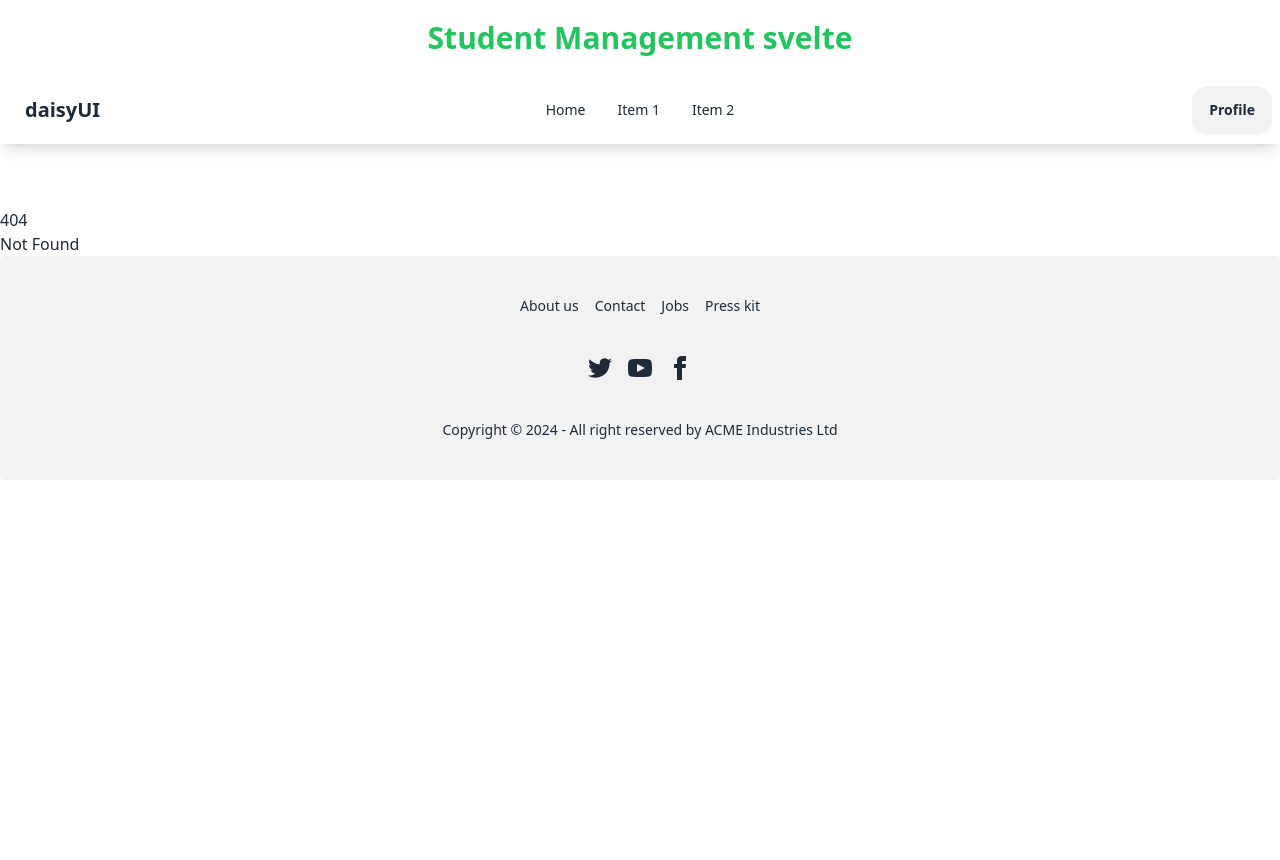
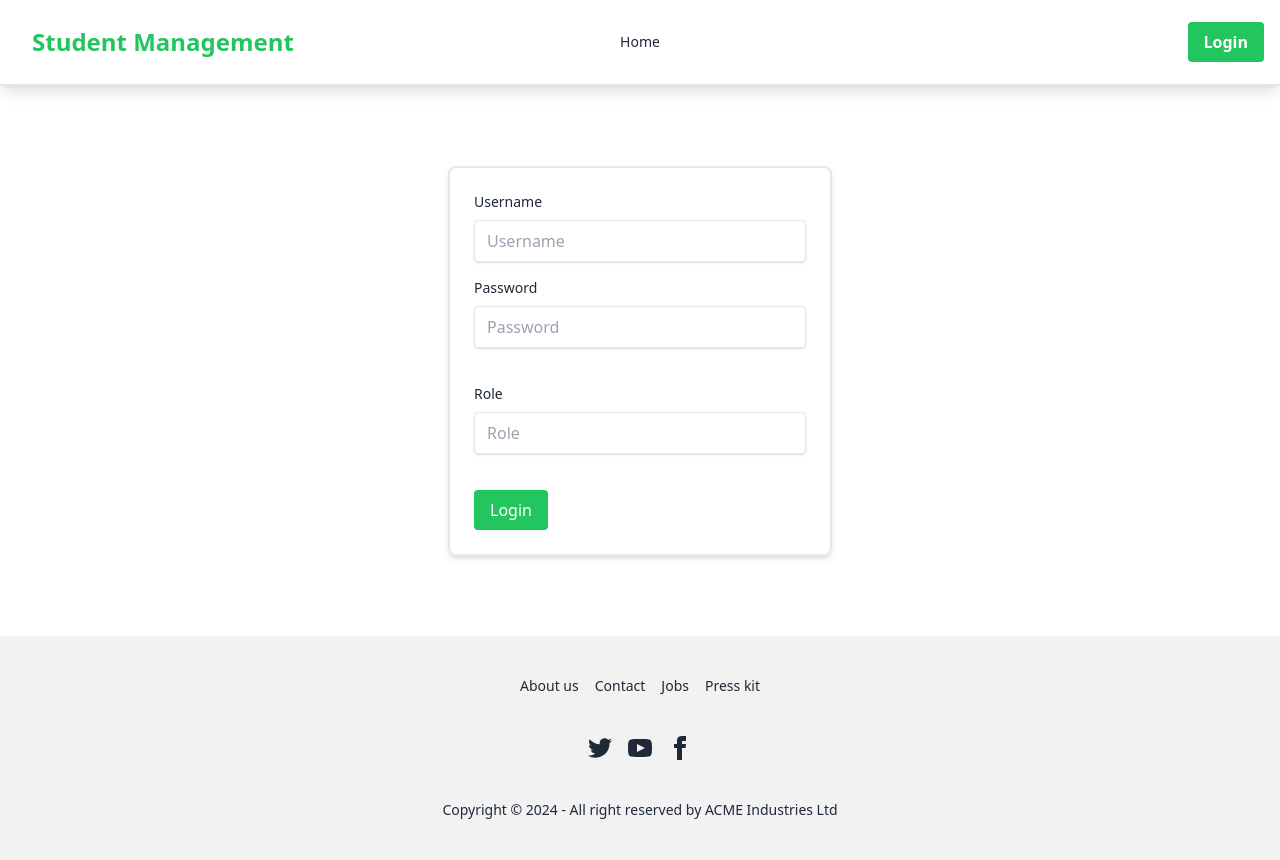
Before and after one commit to mosheurpau/student-management-svelte, a SvelteKit app: page /login in a window 1280 px wide. Before the commit this address had no page. Before the commit the page ends 800 px from the top, so only its background shows below. Built offline with nearby package versions, Linux system fonts and the light colour scheme.

Commit message:
added longin page with authentication and role base authorization and private routing for user and admin

```diff
--- a/src/components/Header.svelte
+++ b/src/components/Header.svelte
@@ -1,53 +1,106 @@
 <script>
-  const tabs = [
-    { name: "Home", link: "/" },
-    { name: "Item 1", link: "#item1" },
-    { name: "Item 2", link: "#item2" },
-  ];
+  import { authStore } from "$lib/stores/authStore";
+  import { get } from "svelte/store";
+  import { page } from "$app/stores";
+
+  let authState;
+
+  $: authState = get(authStore);
+
+  function handleLogout() {
+    authStore.logout();
+    window.location.href = "/login";
+  }
+
+  let tabs = [{ name: "Home", link: "/" }];
+
+  $: {
+    tabs = [{ name: "Home", link: "/" }];
+    if (authState.isAuthenticated) {
+      tabs.push({ name: "Protected", link: "/protected" });
+      if (authState.role === "admin") {
+        tabs.push({ name: "Dashboard", link: "/dashboard" });
+      }
+    }
+  }
+
+  $: currentPath = $page.url.pathname;
 </script>
 
-<div class="max-w-7xl mx-auto mb-16">
-  <h2 class="text-3xl font-bold text-green-500 text-center py-5">
-    Student Management svelte
-  </h2>
-  <div class="navbar shadow-lg">
-    <div class="navbar-start">
-      <div class="dropdown">
-        <div tabindex="0" role="button" class="btn btn-ghost lg:hidden">
+<div class="mx-auto mb-4 shadow-lg border-b-2">
+  <div class="navbar max-w-7xl mx-auto p-4">
+    <div class="navbar-start flex items-center">
+      <div class="dropdown lg:hidden">
+        <button tabindex="0" class="btn btn-ghost">
           <svg
             xmlns="http://www.w3.org/2000/svg"
             class="h-5 w-5"
             fill="none"
             viewBox="0 0 24 24"
             stroke="currentColor"
-            ><path
+          >
+            <path
               stroke-linecap="round"
               stroke-linejoin="round"
               stroke-width="2"
               d="M4 6h16M4 12h8m-8 6h16"
-            /></svg
-          >
-        </div>
+            />
+          </svg>
+        </button>
         <ul
           tabindex="0"
-          class="menu menu-sm dropdown-content mt-3 z-[1] p-2 shadow bg-base-100 rounded-box w-52"
+          class="menu menu-sm dropdown-content mt-3 z-[1] p-2 shadow bg-white rounded-box w-52"
         >
-          {#each tabs as tab, index}
-            <li><a href={tab.link}> {tab.name}</a></li>
+          {#each tabs as tab}
+            <li>
+              <a
+                href={tab.link}
+                class={`${currentPath === tab.link ? "active" : ""} block px-4 py-2 text-gray-700 hover:text-green-500`}
+              >
+                {tab.name}
+              </a>
+            </li>
           {/each}
         </ul>
       </div>
-      <a href="/" class="btn btn-ghost text-xl">daisyUI</a>
+      <a href="/" class="md:text-2xl text-sm font-bold text-green-500 ml-4"
+        >Student Management</a
+      >
     </div>
     <div class="navbar-center hidden lg:flex">
       <ul class="menu menu-horizontal px-1">
-        {#each tabs as tab, index}
-          <li><a href={tab.link}>{tab.name}</a></li>
+        {#each tabs as tab}
+          <li>
+            <a
+              href={tab.link}
+              class={` hover:text-green-500 ${currentPath === tab.link ? "active" : ""} px-4 py-2`}
+              >{tab.name}</a
+            >
+          </li>
         {/each}
       </ul>
     </div>
-    <div class="navbar-end">
-      <button class="btn rounded-2xl">Profile</button>
+    <div class="navbar-end flex items-center space-x-4">
+      {#if authState.isAuthenticated}
+        <p class="inline-block">Welcome, {authState.user}</p>
+        <button
+          on:click={handleLogout}
+          class="bg-red-500 hover:bg-red-700 text-white font-bold py-2 px-4 rounded"
+          >Logout</button
+        >
+      {:else}
+        <a
+          href="/login"
+          class="bg-green-500 hover:bg-green-700 text-white font-bold py-2 px-4 rounded"
+          >Login</a
+        >
+      {/if}
     </div>
   </div>
 </div>
+
+<style>
+  .active {
+    @apply text-green-500 font-bold;
+  }
+</style>
--- /dev/null
+++ b/src/lib/stores/authStore.js
@@ -0,0 +1,51 @@
+import { writable } from "svelte/store";
+
+function createAuthStore() {
+  let user, role, isAuthenticated;
+
+  if (typeof window !== "undefined") {
+    // Only run this code on the client side
+    user = localStorage.getItem("user");
+    role = localStorage.getItem("role");
+    isAuthenticated = !!user;
+  } else {
+    // Placeholder values for server side rendering
+    user = null;
+    role = null;
+    isAuthenticated = false;
+  }
+
+  const { subscribe, set } = writable({
+    user,
+    role,
+    isAuthenticated,
+  });
+
+  return {
+    subscribe,
+    login: (username, userRole) => {
+      if (typeof window !== "undefined") {
+        localStorage.setItem("user", username);
+        localStorage.setItem("role", userRole);
+      }
+      set({
+        user: username,
+        role: userRole,
+        isAuthenticated: true,
+      });
+    },
+    logout: () => {
+      if (typeof window !== "undefined") {
+        localStorage.removeItem("user");
+        localStorage.removeItem("role");
+      }
+      set({
+        user: null,
+        role: null,
+        isAuthenticated: false,
+      });
+    },
+  };
+}
+
+export const authStore = createAuthStore();
--- /dev/null
+++ b/src/routes/dashboard/+page.svelte
@@ -0,0 +1,22 @@
+<script>
+  import { authStore } from "$lib/stores/authStore";
+  import { get } from "svelte/store";
+  import { onMount } from "svelte";
+
+  let authState;
+
+  $: authState = get(authStore);
+
+  onMount(() => {
+    if (!authState.isAuthenticated || authState.role !== "admin") {
+      window.location.href = "/login";
+    }
+  });
+</script>
+
+<div class="h-96">
+  <div class="max-w-md mx-auto mt-20 p-6 rounded-lg shadow-md">
+    <h1 class="text-2xl font-bold mb-4">Admin Dashboard</h1>
+    <p>This is the admin dashboard. Only accessible if you are an admin.</p>
+  </div>
+</div>
--- /dev/null
+++ b/src/routes/login/+page.svelte
@@ -0,0 +1,64 @@
+<script>
+  import { authStore } from "$lib/stores/authStore";
+
+  let username = "";
+  let password = "";
+  let role = ""; // New field for role
+
+  async function handleLogin() {
+    // Replace with actual login logic
+    if (username && password) {
+      // Here I should validate the credentials and get the role from my backend
+      const userRole = role.toLowerCase(); // Replace this with the actual role from my backend
+      authStore.login(username, userRole);
+      window.location.href = "/";
+    } else {
+      console.error("Login failed: Invalid credentials");
+    }
+  }
+</script>
+
+<div class="mb-20">
+  <form
+    on:submit|preventDefault={handleLogin}
+    class="max-w-sm mx-auto mt-20 p-6 rounded-lg shadow-md border-2"
+  >
+    <div class="mb-4">
+      <label class="block text-sm mb-2" for="username">Username</label>
+      <input
+        id="username"
+        type="text"
+        bind:value={username}
+        class="shadow border rounded w-full py-2 px-3"
+        placeholder="Username"
+      />
+    </div>
+    <div class="mb-6">
+      <label class="block text-sm mb-2" for="password">Password</label>
+      <input
+        id="password"
+        type="password"
+        bind:value={password}
+        class="shadow border rounded w-full py-2 px-3 mb-3"
+        placeholder="Password"
+      />
+    </div>
+    <div class="mb-6">
+      <label class="block text-sm mb-2" for="role">Role</label>
+      <input
+        id="role"
+        type="text"
+        bind:value={role}
+        class="shadow border rounded w-full py-2 px-3 mb-3"
+        placeholder="Role"
+      />
+    </div>
+    <div class="flex items-center justify-between">
+      <button
+        type="submit"
+        class="bg-green-500 hover:bg-green-700 text-white py-2 px-4 rounded"
+        >Login</button
+      >
+    </div>
+  </form>
+</div>
--- /dev/null
+++ b/src/routes/protected/+page.svelte
@@ -0,0 +1,22 @@
+<script>
+  import { authStore } from "$lib/stores/authStore";
+  import { get } from "svelte/store";
+  import { onMount } from "svelte";
+
+  let authState;
+
+  $: authState = get(authStore);
+
+  onMount(() => {
+    if (!authState.isAuthenticated) {
+      window.location.href = "/login";
+    }
+  });
+</script>
+
+<div class="h-96">
+  <div class="max-w-md mx-auto mt-20 p-6 rounded-lg shadow-md">
+    <h1 class="text-2xl font-bold mb-4">Protected Page</h1>
+    <p>This is a protected page. Only accessible if authenticated.</p>
+  </div>
+</div>
```
